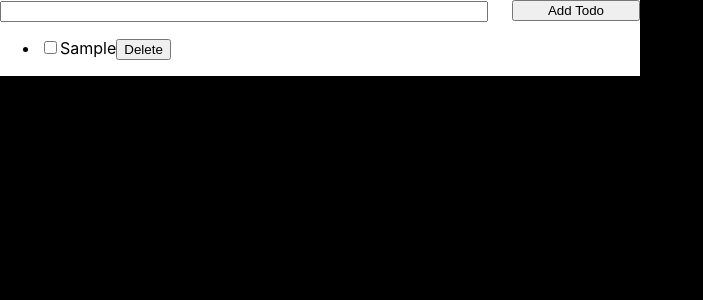
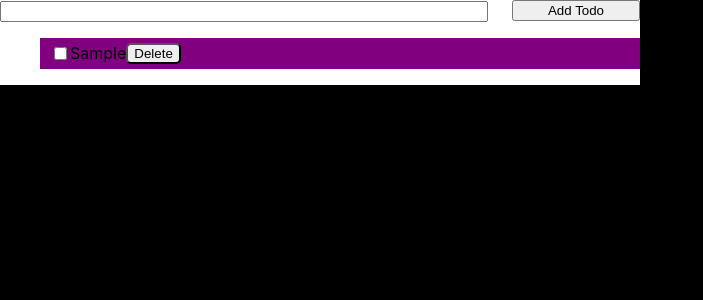
Before and after one commit to autumnpa/React-Todo-Web-App, a React (Create React App) app: page / in a window 1280 px wide. Both pictures are taken after typing "Sample" into the empty fields and a click on the button "Add Todo". Shown: the top 300 px of the page, without its empty margins (0-703 px from the left). Built offline with nearby package versions, Linux system fonts and the light colour scheme.

Commit message:
Todo Item Styling
- Added classes and styling for individual todo items and their delete button

```diff
--- a/src/App.js
+++ b/src/App.js
@@ -49,7 +49,7 @@ function App() {
       {/* Add a checkbox to each list item - updating the completed property in the object once the checkbox is checked */}
       <ul>
         {todos.map((todo) => (
-          <li key={todo.id}>
+          <li key={todo.id} className="todo-item">
             {/* Checkbox to represent completed state of item */}
             <input
               type="checkbox"
@@ -63,7 +63,7 @@ function App() {
               {todo.text}
             </span>
             {/* Renders a delete button w/each list item that renders */}
-            <button onClick={() => handleDeleteTodo(todo.id)}>Delete</button>
+            <button className="delete-todo" onClick={() => handleDeleteTodo(todo.id)}>Delete</button>
           </li>
         ))}
       </ul>
--- a/src/index.css
+++ b/src/index.css
@@ -12,11 +12,13 @@ code {
     monospace;
 }
 
+
 body {
   height: 100vh;
   background-color: black;
 }
 
+/* Wraps full todo list content */
 .container {
   width: 50%;
   background-color: white;
@@ -24,15 +26,30 @@ body {
   position: absolute;
 }
 
+/* Input Field Styling */
 .todo-input {
   width: 75%;
   color: #111111;
   position: relative;
 }
 
+/* Input Field Button */
 .add-todo {
   position: relative;
   float: right;
   cursor: pointer;
   width: 20%;
 }
+
+/* Styling for individual todo list item */
+.todo-item {
+  background-color: purple;
+  margin-bottom: 8px;
+  padding: 5px 10px;
+  display: flex;
+}
+
+.delete-todo {
+  height: 100%;
+  border-radius: 5px;
+}
```
